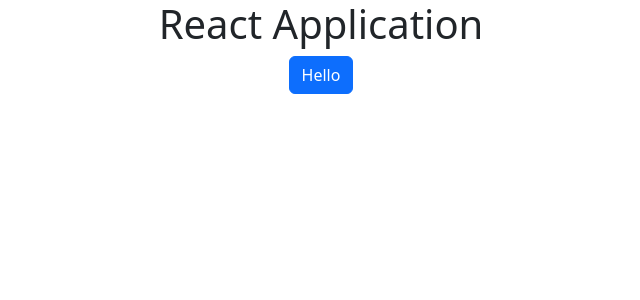
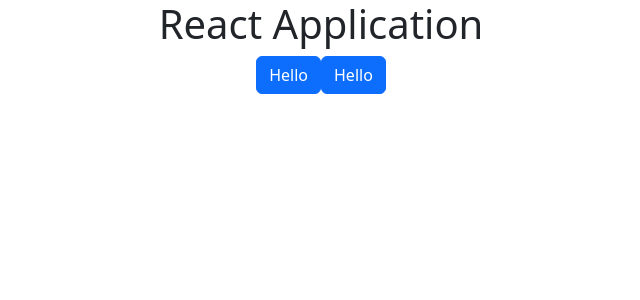
Before and after one commit to DineshChintu0106/fullstack-frontend, a React (Create React App) app: page / in a window 1280 px wide. Shown: the top 300 px of the page, without its empty margins (319-959 px from the left). Built offline with nearby package versions, Linux system fonts and the light colour scheme.

Commit message:
first commit

```diff
--- a/src/App.js
+++ b/src/App.js
@@ -6,6 +6,7 @@ function App() {
     <div className="App">
       <h1>React Application</h1>
       <button className='btn btn-primary'>Hello</button>
+      <button className='btn btn-primary'>Hello</button>
     </div>
   );
 }
```
